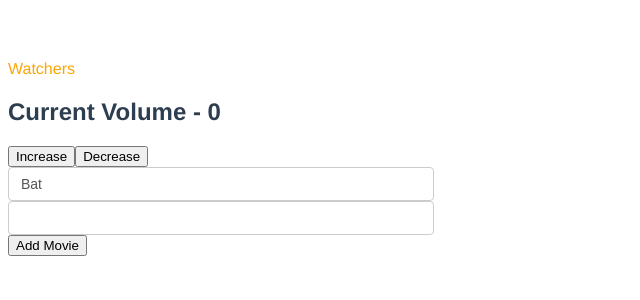
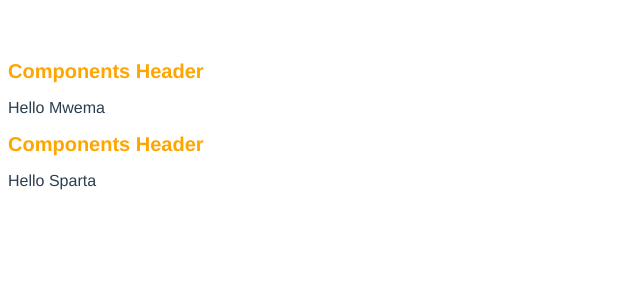
Before and after one commit to DerrickMbugua/vue-refresher, a Vue app: page / in a window 1280 px wide. Shown: the top 300 px of the page, without its empty margins (0-640 px from the left). Built offline with nearby package versions, Linux system fonts and the light colour scheme.

Commit message:
feat: components and props

```diff
--- a/src/App.vue
+++ b/src/App.vue
@@ -1,67 +1,19 @@
 <template>
-  <p :style="headingStyling">Watchers</p>
-  <h2>Current Volume - {{ volume }}</h2>
-  <div>
-    <button @click="increaseVolume">Increase</button>
-    <button @click="decreaseVolume">Decrease</button>
-  </div>
-  <div>
-    <input type="text" v-model="movie" />
-    <input type="text" v-model="actor" />
-  </div>
-  <button @click="addMovie">Add Movie</button>
+  <Header name="Mwema"/>
+  <Header :name="name"/>
 </template>
 
 <script>
+import Header from "./components/Header.vue";
 export default {
   name: "App",
+  components: {
+    Header,
+  },
   data() {
     return {
-      headingStyling: {
-        color: "orange",
-      },
-      volume: 0,
-      movie: "Bat",
-      actor: "",
-      movieList: ["Batman","Superman"]
+      name: 'Sparta'
     };
-  },
-  methods: {
-    increaseVolume() {
-      return (this.volume += 2);
-    },
-    decreaseVolume() {
-      return (this.volume -= 2);
-    },
-    addMovie(){
-      this.movieList.push("Wonder woman")
-    }
-  },
-  computed: {},
-  watch: {
-    volume(newVolume, oldVolume) {
-      if (newVolume > oldVolume && newVolume == 10) {
-        alert("High Volume!!");
-      }
-    },
-    movie: {
-      handler(newValue) {
-        console.log(this.movie);
-      },
-      immediate: true,
-    },
-    actor: {
-      handler(newValue) {
-        console.log(this.actor);
-      },
-      deep: true,
-    },
-    movieList: {
-      handler(newValue){
-        console.log(this.movieList)
-      },
-      deep: true
-    }
   },
 };
 </script>
--- /dev/null
+++ b/src/components/Header.vue
@@ -0,0 +1,25 @@
+<template>
+  <div>
+    <h1 :style="headerStyling">Components Header</h1>
+    <p>Hello {{ name }}</p>
+  </div>
+</template>
+<script>
+export default {
+  name: 'Header',
+  data(){
+    return{
+       headerStyling: {
+        color: 'orange',
+        fontSize: '20px'
+       }
+    }
+  },
+  props: [
+    'name'
+  ]
+}
+</script>
+<style>
+
+</style>
```
Also changed, not shown: src/components/HelloWorld.vue (deleted, +0 -57 lines).
